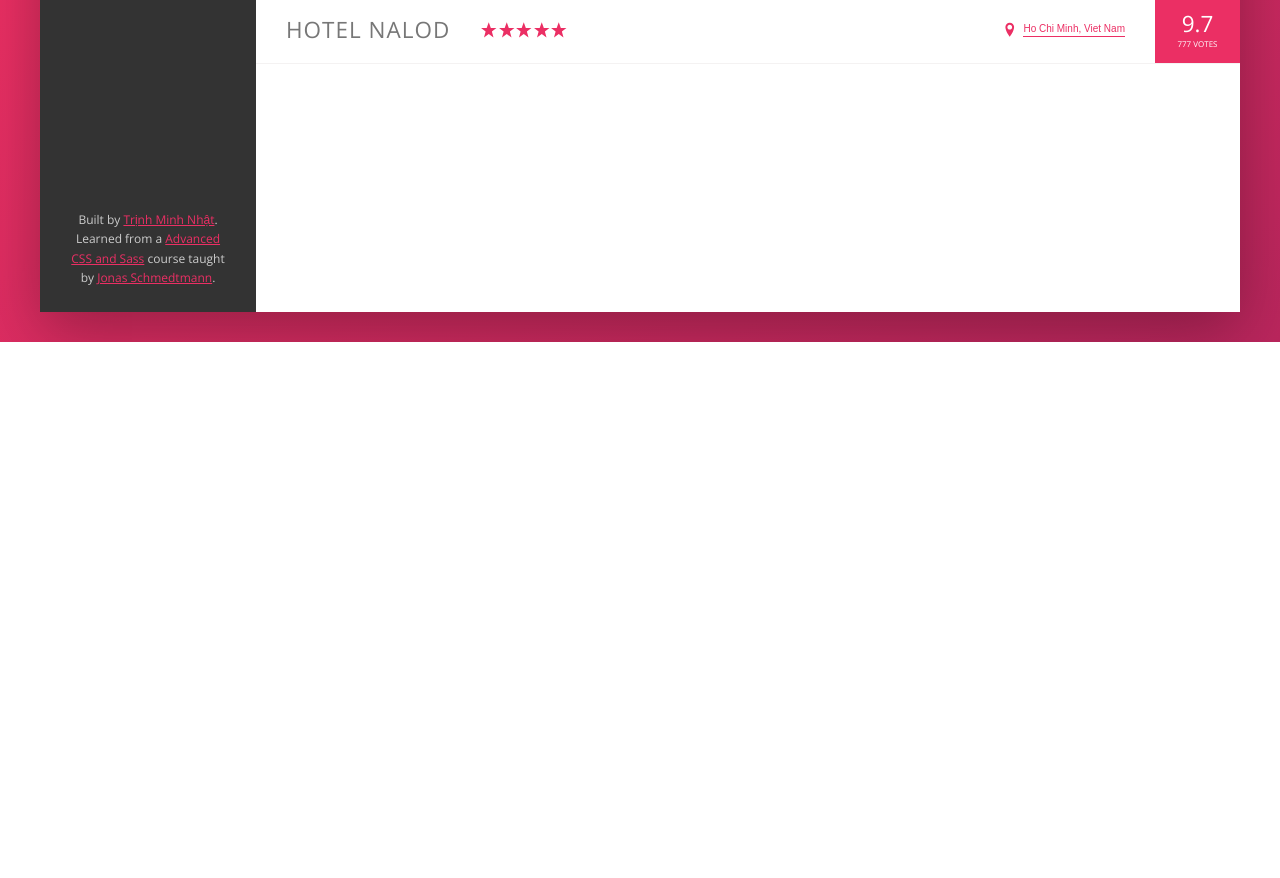
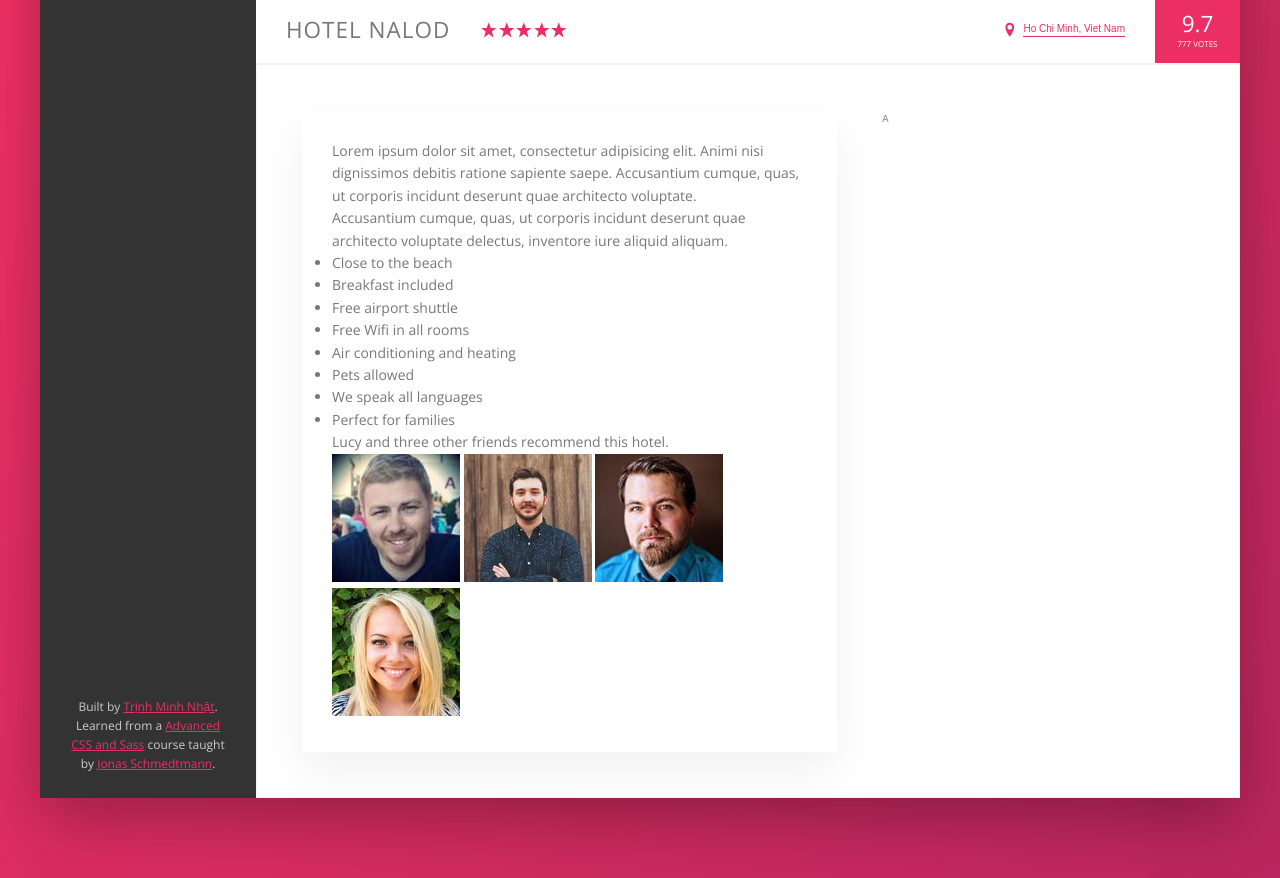
Before and after one commit to trinhminhnhat/html-css-trillo, a website: page index.html in a window 1280 px wide. Shown: the part 538-1416 px from the top of the page. Before the commit the page ends 880 px from the top, so only its background shows below. Drawn offline with nearby package versions, Linux system fonts and the light colour scheme.

Commit message:
style: description section

```diff
--- a/index.html
+++ b/index.html
@@ -144,6 +144,47 @@
                         </div>
                     </div>
                 </div>
+
+                <div class="detail">
+                    <div class="description">
+                        <p class="paragraph">
+                            Lorem ipsum dolor sit amet, consectetur adipisicing elit. Animi nisi dignissimos debitis
+                            ratione sapiente saepe. Accusantium cumque, quas, ut corporis incidunt deserunt quae
+                            architecto voluptate.
+                        </p>
+                        <p class="paragraph">
+                            Accusantium cumque, quas, ut corporis incidunt deserunt quae architecto voluptate delectus,
+                            inventore iure aliquid aliquam.
+                        </p>
+
+                        <ul class="list">
+                            <li class="list__item">Close to the beach</li>
+                            <li class="list__item">Breakfast included</li>
+                            <li class="list__item">Free airport shuttle</li>
+                            <li class="list__item">Free Wifi in all rooms</li>
+                            <li class="list__item">Air conditioning and heating</li>
+                            <li class="list__item">Pets allowed</li>
+                            <li class="list__item">We speak all languages</li>
+                            <li class="list__item">Perfect for families</li>
+                        </ul>
+
+                        <div class="recommend">
+                            <p class="recommend__count">
+                                Lucy and three other friends recommend this hotel.
+                            </p>
+                            <div class="recommend__friends">
+                                <img src="img/user-3.jpg" alt="Friend 1" class="recommend__photo">
+                                <img src="img/user-4.jpg" alt="Friend 2" class="recommend__photo">
+                                <img src="img/user-5.jpg" alt="Friend 3" class="recommend__photo">
+                                <img src="img/user-6.jpg" alt="Friend 4" class="recommend__photo">
+                            </div>
+                        </div>
+                    </div>
+
+                    <div class="user-reviews">
+                        A
+                    </div>
+                </div>
             </main>
         </div>
     </div>
--- a/scss/_base.scss
+++ b/scss/_base.scss
@@ -13,6 +13,9 @@
     --color-grey-dark-3: #999;
 
     --shadow-dark: 0 2rem 6rem rgba(0, 0, 0, 0.3);
+    --shadow-light: 0 2rem 5rem rgba(0, 0, 0, 0.06);
+
+    --line: 1px solid var(--color-grey-light-2);
 }
 
 *,
--- a/scss/_components.scss
+++ b/scss/_components.scss
@@ -201,7 +201,7 @@
 .overview {
     display: flex;
     align-items: center;
-    border-bottom: 1px solid var(--color-grey-light-2);
+    border-bottom: var(--line);
 
     &__heading {
         font-size: 2.25rem;
--- a/scss/_layout.scss
+++ b/scss/_layout.scss
@@ -10,7 +10,7 @@
 .header {
     background-color: #fff;
     height: 7rem;
-    border-bottom: 1px solid var(--color-grey-light-2);
+    border-bottom: var(--line);
     font-size: 1.4rem;
 
     display: flex;
@@ -34,7 +34,23 @@
 .hotel-view {
     background-color: #fff;
     flex: 1;
+}
 
-    // test
-    height: 70rem;
+.detail {
+    display: flex;
+    column-gap: 4.5rem;
+    padding: 4.5rem;
+    border: var(--line);
 }
+
+.description {
+    font-size: 1.4rem;
+    background-color: #fff;
+    box-shadow: var(--shadow-light);
+    padding: 3rem;
+    flex: 0 0 60%;
+}
+
+.user-reviews {
+    flex: 1;
+}
```
Also changed, not shown: css/style.css.
